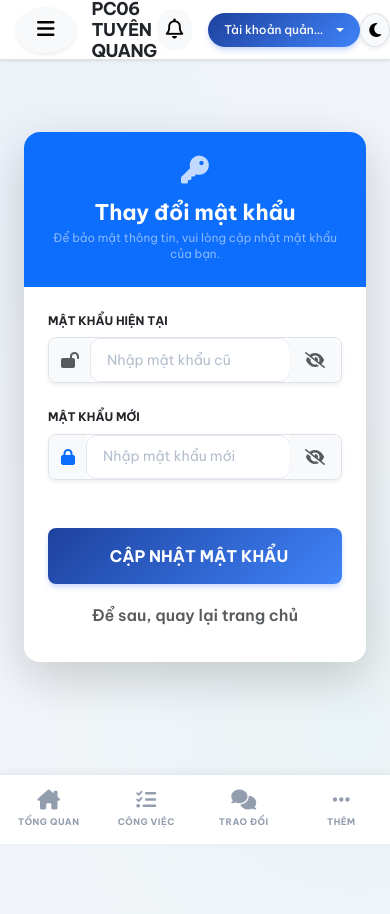
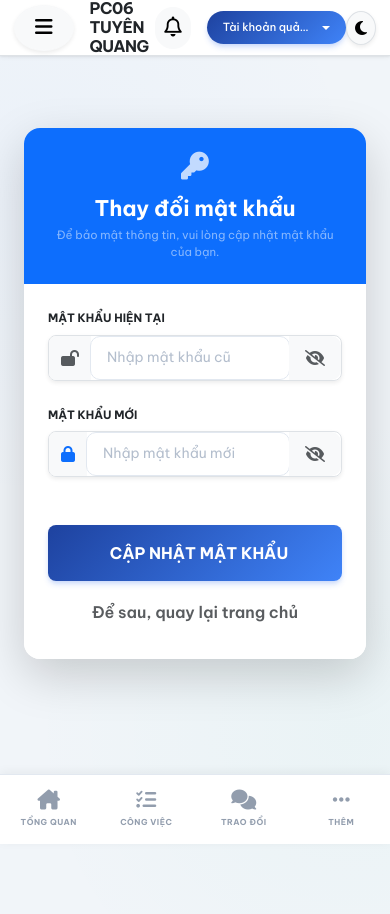
Before and after one commit to NguyenVanThe30081994/PC06Offline, a Flask app: page /password in a window 390 px wide. Run offline with Flask 3, Linux system fonts and the light colour scheme; a user stored in the database is signed in; some libraries are stand-ins or nearby versions.

Commit message:
Update style.css

```diff
--- a/static/css/style.css
+++ b/static/css/style.css
@@ -800,39 +800,49 @@
     font-size: 13px !important;
 }
 
-/* --- MOBILE UI OPTIMIZATIONS --- */
+/* --- MOBILE UI OPTIMIZATIONS (AUTO-RESPONSIVE ENGINE) --- */
 @media (max-width: 991px) {
     :root {
-        --font-size-base: 14px;
-        --nav-height: 60px;
+        /* Fluid Scaling Logic (320px -> 991px) */
+        --font-size-base: clamp(13px, 0.35vw + 11.8px, 15px);
+        --nav-height: clamp(55px, 1.5vw + 50.2px, 65px);
+        --container-padding: clamp(12px, 3vw + 2.4px, 32px);
+        --card-gap: clamp(12px, 2vw + 5.6px, 24px);
+        --mobile-logo-fs: clamp(1rem, 1.5vw + 0.5rem, 1.25rem);
     }
 
     body {
-        line-height: 1.4 !important;
-        font-size: 13.5px !important;
+        line-height: clamp(1.35, 0.05vw + 1.2, 1.5) !important;
+        font-size: var(--font-size-base) !important;
     }
 
     .mobile-logo-text {
-        font-size: 1.1rem !important;
+        font-size: var(--mobile-logo-fs) !important;
         letter-spacing: -0.5px;
     }
 
     .user-name-text {
-        max-width: 100px;
+        max-width: clamp(80px, 10vw + 48px, 150px);
         display: inline-block;
         white-space: nowrap;
         overflow: hidden;
         text-overflow: ellipsis;
-        font-size: 12px;
+        font-size: clamp(11px, 0.2vw + 10.4px, 12px);
     }
 
     .mobile-sidebar {
-        width: 260px !important;
+        width: clamp(240px, 10vw + 208px, 280px) !important;
     }
 
-    /* Enhanced Mobile Bottom Nav */
+    /* Fluid Gaps for Grid Layouts */
+    .app-grid-v2 {
+        gap: var(--card-gap);
+        padding: var(--container-padding);
+    }
+
+    /* Enhanced Mobile Bottom Nav (Fluid height) */
     .mobile-bottom-nav {
-        height: 65px;
+        height: var(--nav-height);
         background: rgba(255, 255, 255, 0.85);
         backdrop-filter: blur(20px);
         -webkit-backdrop-filter: blur(20px);
@@ -847,18 +857,18 @@
     }
 
     .mobile-bottom-nav .nav-item {
-        gap: 2px;
+        gap: clamp(1px, 0.5vw, 4px);
         color: var(--text-muted);
         opacity: 0.7;
     }
 
     .mobile-bottom-nav .nav-item i {
-        font-size: 18px;
+        font-size: clamp(16px, 1vw + 12.8px, 20px);
         transition: transform 0.2s;
     }
 
     .mobile-bottom-nav .nav-item span {
-        font-size: 9px;
+        font-size: clamp(8px, 0.2vw + 7.4px, 10px);
         font-weight: 700;
         letter-spacing: 0.5px;
     }
```
